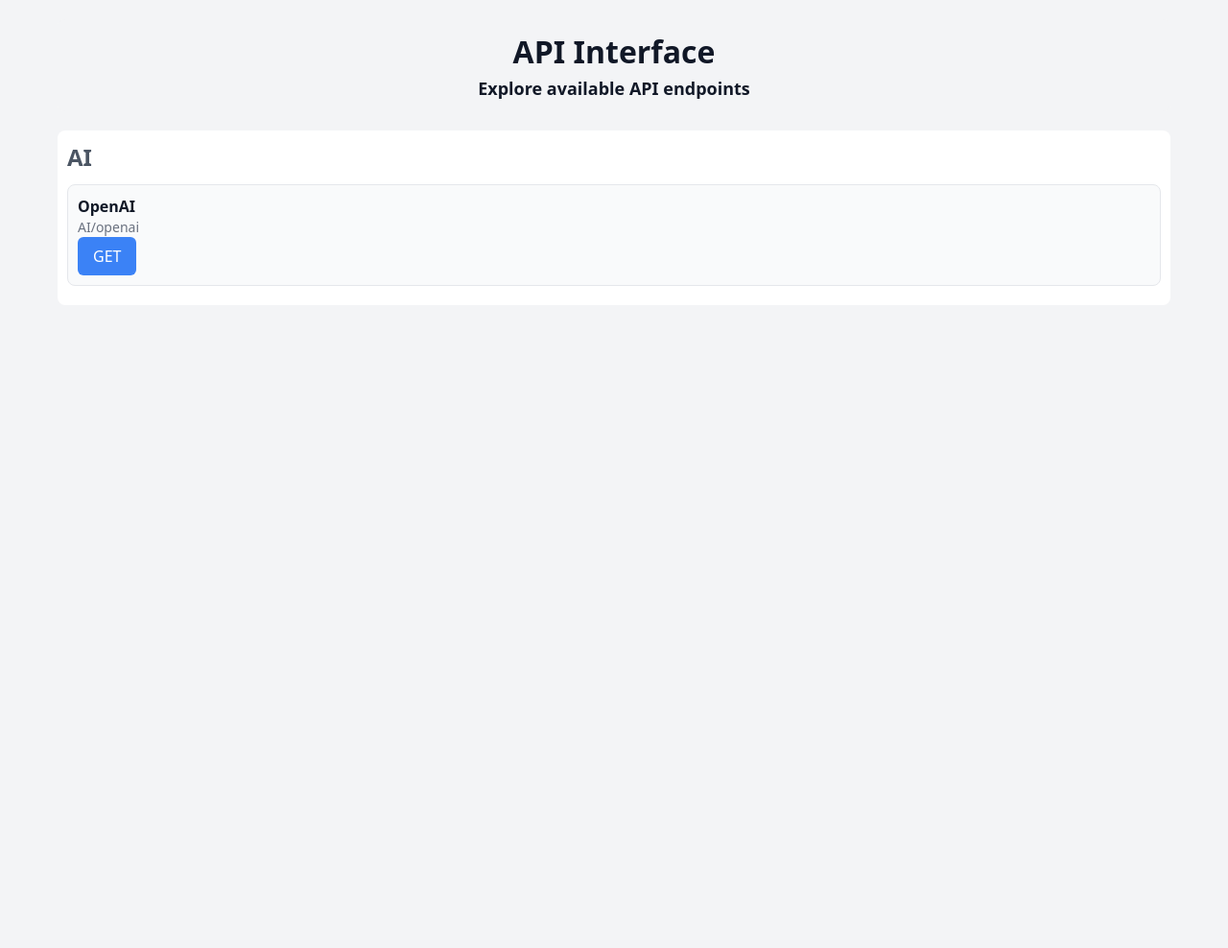
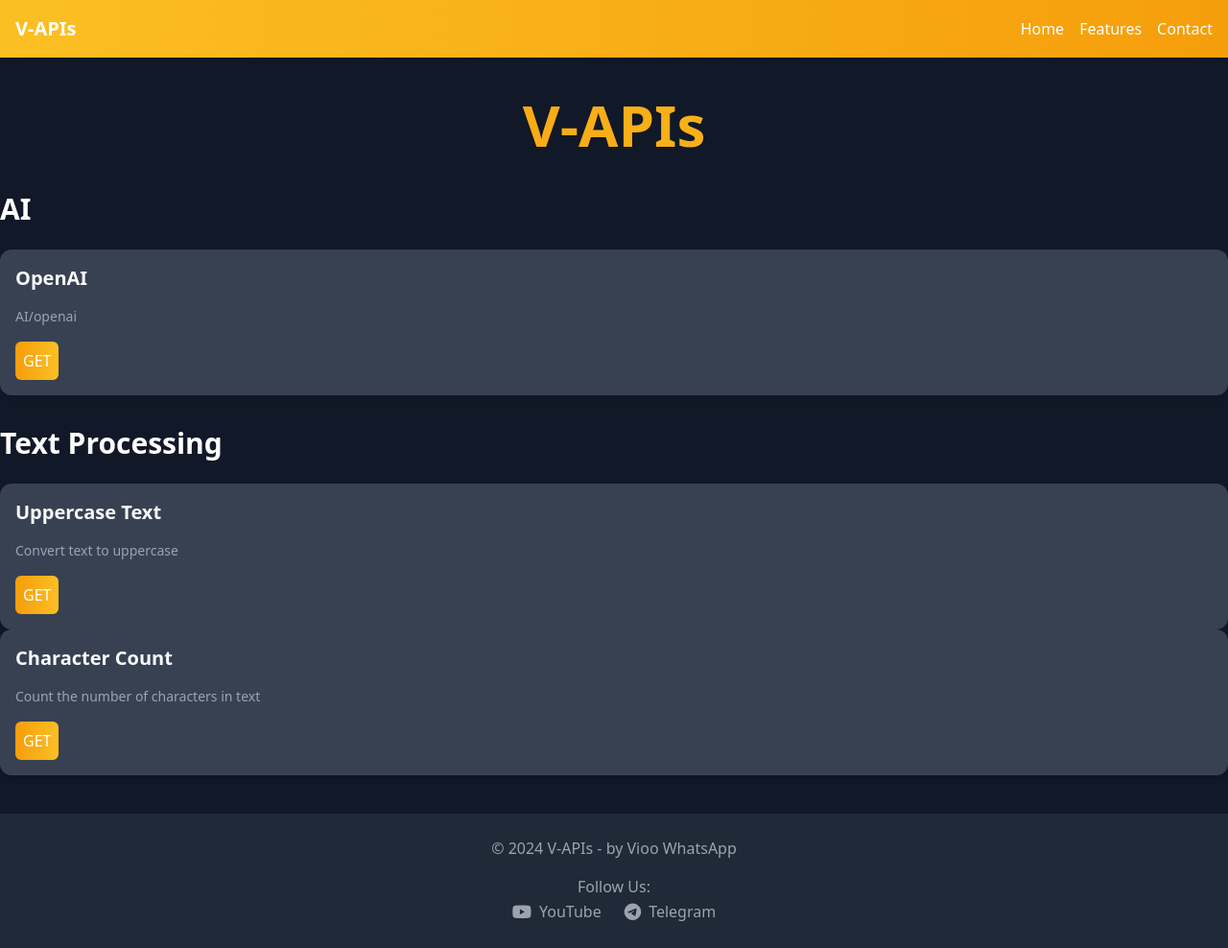
Before and after one commit to ViooWA/Main, a website: page public/index.html in a window 1280 px wide. Shown: the whole page at 96% size. Before the commit the page ends 800 px from the top, so only its background shows below. Drawn offline with nearby package versions, Linux system fonts and the light colour scheme.

Commit message:
Add files via upload

```diff
--- a/public/index.html
+++ b/public/index.html
@@ -3,117 +3,93 @@
 <head>
   <meta charset="UTF-8">
   <meta name="viewport" content="width=device-width, initial-scale=1.0">
-    <title>API Interface</title>
-    <script src="https://cdn.jsdelivr.net/npm/axios/dist/axios.min.js"></script>
+  <title>V-APIs</title>
   <script src="https://cdn.tailwindcss.com"></script>
+  <link href="https://cdnjs.cloudflare.com/ajax/libs/font-awesome/6.0.0-beta3/css/all.min.css" rel="stylesheet">
   <style>
-        .api-container {
-            max-width: 1200px;
-            margin: 0 auto;
-            padding: 20px;
+    .gradient-bg {
+      background: linear-gradient(90deg, #fbbf24, #f59e0b);
+      color: white;
     }
-        .api-header {
-            background-color: #f3f4f6;
-            padding: 10px;
-            border-radius: 8px;
-            font-size: 2rem;
-            font-weight: bold;
+    .gradient-button {
+      background: linear-gradient(90deg, #f59e0b, #fbbf24);
+      color: white;
+      transition: all 0.3s ease;
     }
-        .category-section {
-            margin-top: 20px;
-            padding: 10px;
-            background-color: #ffffff;
-            border-radius: 8px;
+    .gradient-text {
+      background: linear-gradient(to right, #f59e0b, #fbbf24);
+      -webkit-background-clip: text;
+      -webkit-text-fill-color: transparent;
     }
-        .category-section h2 {
-            font-size: 1.5rem;
-            font-weight: bold;
-            color: #4B5563;
-        }
-        .category-cards {
-            margin-top: 10px;
+    body {
+      background-color: #1f2937;
+      color: #e5e7eb;
+      overflow-x: hidden;
     }
     .card {
-            background-color: #f9fafb;
-            border: 1px solid #e5e7eb;
-            padding: 10px;
-            border-radius: 8px;
-            margin-bottom: 10px;
+      background-color: #374151;
+      color: #f9fafb;
+      position: relative;
+      border-radius: 12px;
+      overflow: hidden;
+      box-shadow: 0 4px 6px rgba(0, 0, 0, 0.1);
+      transition: transform 0.3s ease, box-shadow 0.3s ease;
     }
-        .card button {
-            background-color: #3b82f6;
+    .button-container {
+      position: absolute;
+      top: 10px;
+      right: 10px;
+    }
+    .icon {
+      width: 48px;
+      height: 48px;
       color: white;
-            padding: 8px 16px;
-            border-radius: 6px;
-            border: none;
-            cursor: pointer;
-        }
-        .card button:hover {
-            background-color: #2563eb;
     }
   </style>
 </head>
-<body class="bg-gray-100 text-gray-900">
-
-<div class="api-container">
-    <div class="api-header text-center">
-        <h1>API Interface</h1>
-        <p class="text-lg">Explore available API endpoints</p>
+<body class="bg-gray-900 flex flex-col min-h-screen">
+  <header class="gradient-bg p-4 shadow-md">
+    <div class="container mx-auto flex justify-between items-center">
+      <h1 class="text-xl font-bold">V-APIs</h1>
+      <button id="menu-toggle" class="lg:hidden text-white focus:outline-none">
+        <svg xmlns="http://www.w3.org/2000/svg" class="h-6 w-6" fill="none" viewBox="0 0 24 24" stroke="currentColor">
+          <path stroke-linecap="round" stroke-linejoin="round" stroke-width="2" d="M4 6h16M4 12h16m-7 6h7" />
+        </svg>
+      </button>
+      <nav id="menu" class="hidden lg:flex space-x-4">
+        <a href="#" class="text-white hover:underline">Home</a>
+        <a href="#feature" class="text-white hover:underline">Features</a>
+        <a href="#contact" class="text-white hover:underline">Contact</a>
+      </nav>
     </div>
-
-    <div id="features"></div>
+  </header>
+  <main class="container mx-auto py-10 flex-grow">
+    <h1 class="text-6xl font-bold text-center mb-10 gradient-text">V-APIs</h1>
+    <div id="feature" class="space-y-8"></div>
+  </main>
+  <footer id="contact" class="bg-gray-800 py-6">
+    <div class="container mx-auto text-center text-gray-400 space-y-4">
+      <p>&copy; 2024 V-APIs - by Vioo WhatsApp</p>
+      <div>
+        <p>Follow Us:</p>
+        <ul class="flex justify-center space-x-6">
+          <li>
+            <a href="https://youtube.com/@SanjayaAds" target="_blank" class="flex items-center text-gray-400 hover:text-white">
+              <i class="fab fa-youtube text-lg"></i>
+              <span class="ml-2">YouTube</span>
+            </a>
+          </li>
+          <li>
+            <a href="https://t.me/+6289654057716" target="_blank" class="flex items-center text-gray-400 hover:text-white">
+              <i class="fab fa-telegram-plane text-lg"></i>
+              <span class="ml-2">Telegram</span>
+            </a>
+          </li>
+        </ul>
       </div>
-
-<script>
-    const features = [
-        {
-            name: "OpenAI",
-            method: "GET",
-            description: "AI/openai",
-            category: "AI",
-            endpoint: "../api/openai",
-            query: "text=Hello%20AI"
-        }
-    ];
-
-    const featureContainer = document.getElementById("features");
-
-    function createCategorySection(categoryName) {
-        const categorySection = document.createElement("div");
-        categorySection.classList.add("category-section");
-        categorySection.innerHTML = `<h2>${categoryName}</h2><div class="category-cards"></div>`;
-        return categorySection;
-    }
-
-    function redirectToEndpoint(endpoint, query) {
-        const fullUrl = `${endpoint}?${query}`;
-        console.log("Redirecting to:", fullUrl);
-        location.href = fullUrl;
-    }
-
-    const categories = [...new Set(features.map((feature) => feature.category))];
-    categories.forEach((category) => {
-        const categorySection = createCategorySection(category);
-        const categoryCards = categorySection.querySelector(".category-cards");
-
-        features
-            .filter((feature) => feature.category === category)
-            .forEach((feature) => {
-                const card = document.createElement("div");
-                card.classList.add("card");
-                card.innerHTML = `
-                    <h3 class="font-semibold">${feature.name}</h3>
-                    <p class="text-sm text-gray-500">${feature.description}</p>
-                    <button onclick="redirectToEndpoint('${feature.endpoint}', '${feature.query}')">
-                        ${feature.method}
-                    </button>
-                `;
-                categoryCards.appendChild(card);
-            });
-
-        featureContainer.appendChild(categorySection);
-    });
-</script>
-
+    </div>
+  </footer>
+  <script src="https://cdn.jsdelivr.net/npm/axios/dist/axios.min.js"></script>
+  <script src="index.js"></script>
 </body>
 </html>
--- /dev/null
+++ b/public/index.js
@@ -0,0 +1,75 @@
+const features = [
+  {
+    name: "OpenAI",
+    method: "GET",
+    description: "AI/openai",
+    category: "AI",
+    endpoint: "/api/openai",
+    query: "text=Hello%20AI"
+  },
+  {
+    name: "Uppercase Text",
+    method: "GET",
+    description: "Convert text to uppercase",
+    category: "Text Processing",
+    endpoint: "/api/uppercase",
+    query: "text=hello"
+  },
+  {
+    name: "Character Count",
+    method: "GET",
+    description: "Count the number of characters in text",
+    category: "Text Processing",
+    endpoint: "/api/charcount",
+    query: "text=hello"
+  }
+];
+
+const featureContainer = document.getElementById("feature");
+
+function createCategorySection(categoryName) {
+  const categorySection = document.createElement("div");
+  categorySection.classList.add("category-section", "space-y-6");
+  categorySection.innerHTML = `<h2 class="text-3xl font-bold text-white">${categoryName}</h2><div class="category-cards"></div>`;
+  return categorySection;
+}
+
+function redirectToEndpoint(endpoint, query) {
+  const fullUrl = `${endpoint}?${query}`;
+  console.log("Redirecting to:", fullUrl);
+
+  axios.get(fullUrl)
+    .then((response) => {
+      alert(response.data.result);
+    })
+    .catch((error) => {
+      console.error("Error calling API:", error);
+      alert("Failed to get response from the API.");
+    });
+}
+
+const categories = [...new Set(features.map((feature) => feature.category))];
+
+categories.forEach((category) => {
+  const categorySection = createCategorySection(category);
+  const categoryCards = categorySection.querySelector(".category-cards");
+
+  features
+    .filter((feature) => feature.category === category)
+    .forEach((feature) => {
+      const card = document.createElement("div");
+      card.classList.add("card", "p-4", "space-y-4");
+
+      card.innerHTML = `
+        <h3 class="font-semibold text-xl">${feature.name}</h3>
+        <p class="text-sm text-gray-400">${feature.description}</p>
+        <button onclick="redirectToEndpoint('${feature.endpoint}', '${feature.query}')"
+          class="gradient-button p-2 rounded-md focus:outline-none hover:shadow-lg">
+          ${feature.method}
+        </button>
+      `;
+      categoryCards.appendChild(card);
+    });
+
+  featureContainer.appendChild(categorySection);
+});
```
Lines whose indentation alone changed are shown as unchanged.
